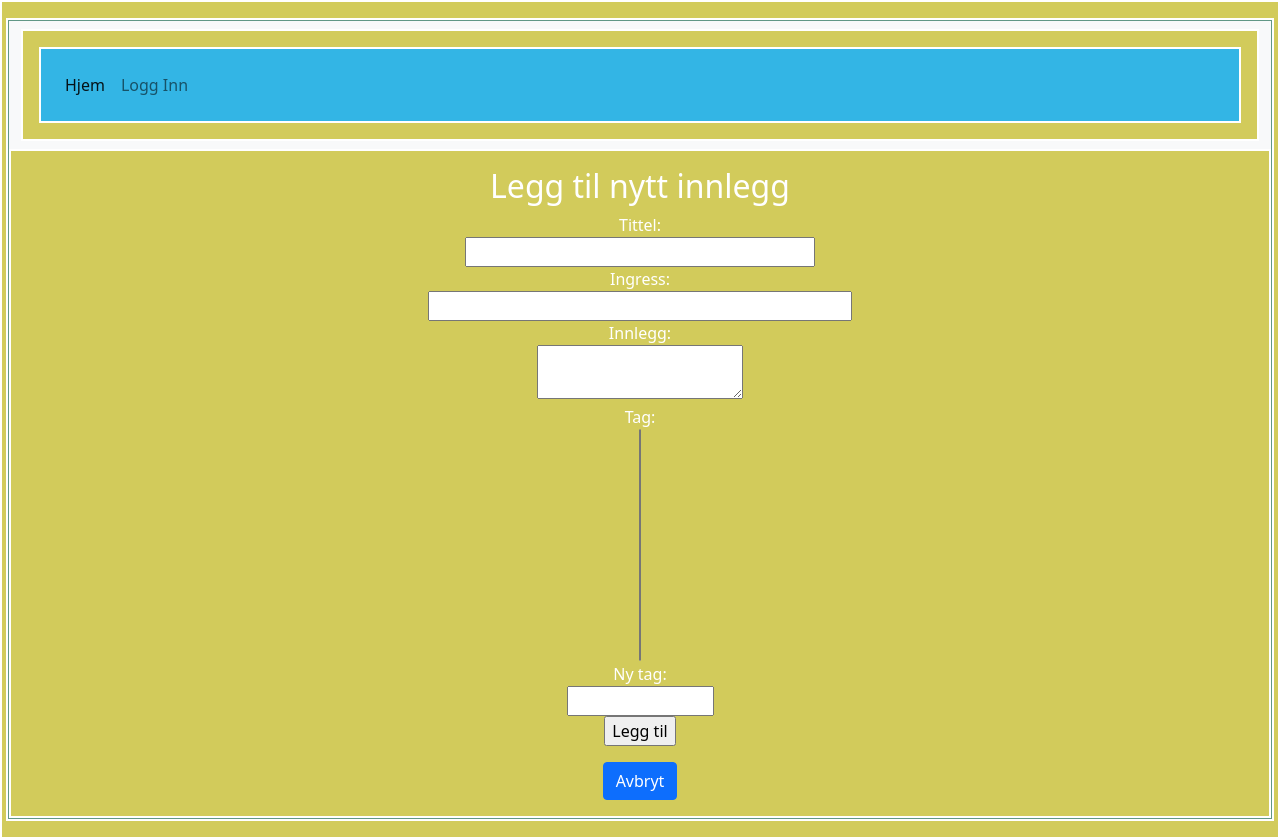
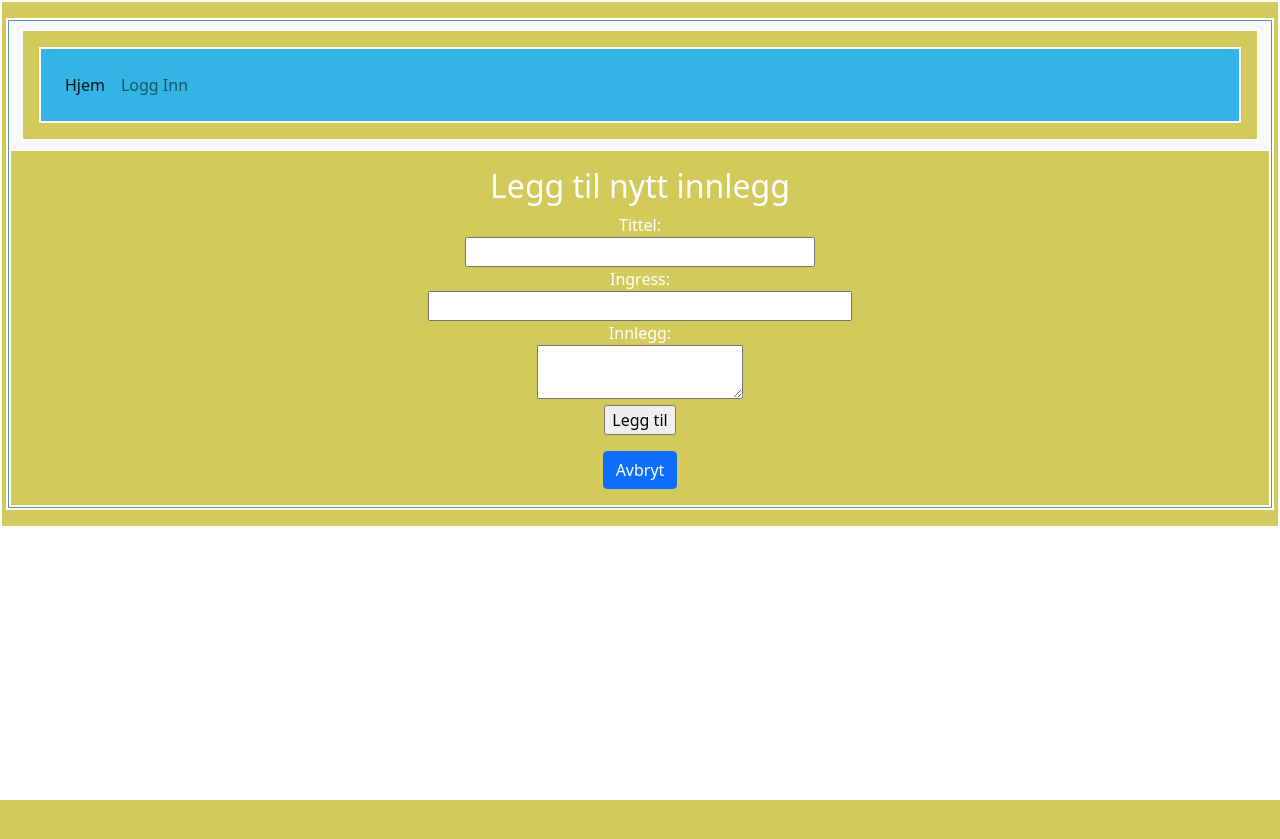
Before and after one commit to veglarsen/Prosjektoppgave-DatabaseWebApps, a Flask app: page /tegneNyttInnlegg in a window 1280 px wide. After the commit the page ends 800 px from the top, so only its background shows below. Run offline with Flask 2, Linux system fonts and the light colour scheme; data that the repository does not hold is empty; some libraries are stand-ins or nearby versions.

Commit message:
fjernet nytag og tag valg på nyttInnlegg.html

```diff
--- a/templates/nyttInnlegg.html
+++ b/templates/nyttInnlegg.html
@@ -24,20 +24,6 @@
                         <span style="color: red;">[{{ error }}]</span>
                     {% endfor %}
                 </div>
-                <div>
-                    {{ form.tag.label }}<br>
-                    {{ form.tag(size=10) }}<br>
-                    {%  for error in form.tag.errors %}
-                    <span style="color: red;">[{{ error }}]</span>
-                    {% endfor %}
-                </div>
-             <div>
-                    {{ form.newTag.label }}<br>
-                    {{ form.newTag(size=10) }}<br>
-                    {%  for error in form.newTag.errors %}
-                    <span style="color: red;">[{{ error }}]</span>
-                    {% endfor %}
-                </div>
                 <input type="hidden" name="bloggID" value="{{ form.bloggID.data }}" />
                 <input type="hidden" name="csrf_token" value="{{ csrf_token() }}">
                 <p>{{ form.submit() }}</p>
```
